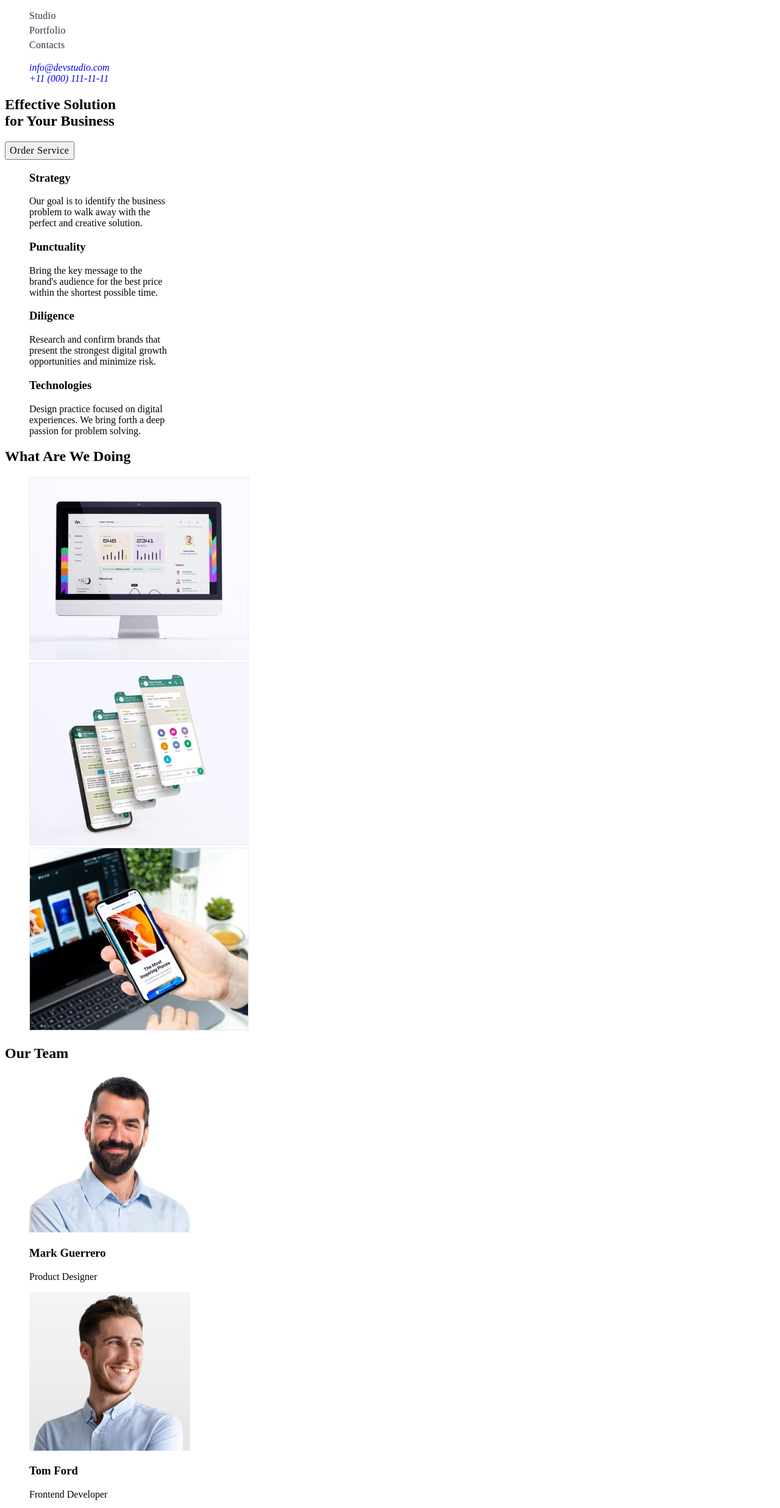
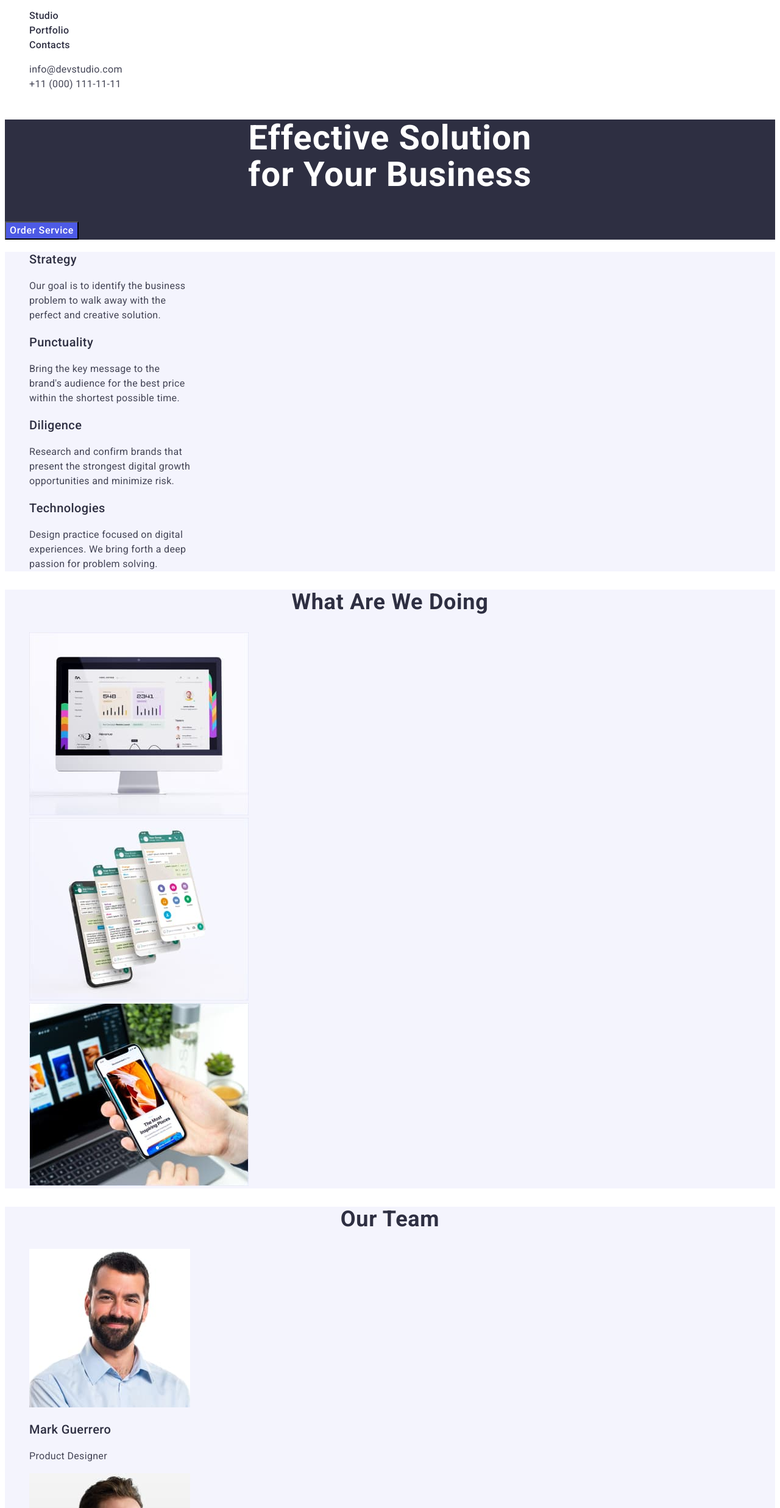
Before and after one commit to JessahSeroje/goit-markup-hw-02, a plain HTML site: page index.html in a window 1280 px wide. Shown: the part 38-2511 px from the top of the page at 61% size. Drawn offline with Linux system fonts and the light colour scheme.

Commit message:
create hw2 update

```diff
--- a/css/styles.css
+++ b/css/styles.css
@@ -8,7 +8,7 @@
 }
 
 .body {
-  font-family: Roboto;
+  font-family: Roboto, sans-serif;
 }
 
 /* -- General Style --  */
@@ -18,8 +18,18 @@
 .link {
   text-decoration: none;
 }
+.section-title {
+  color: var(--navyblue);
+  font-family: Roboto;
+  font-size: 36px;
+  font-style: normal;
+  font-weight: 700;
+  line-height: 40px; /* 111.111% */
+  letter-spacing: 0.72px;
+  text-transform: capitalize;
+}
 .button {
-  font-family: inherit;
+  font-family: Roboto;
   font-size: 16px;
   font-style: normal;
   font-weight: 500;
@@ -30,7 +40,11 @@
 
 /* Page Header */
 .header {
+  color: var(--navyblue);
   background-color: var(--white);
+}
+
+.header-navigation {
 }
 
 .header-logo {
@@ -43,7 +57,8 @@
 }
 
 .header-link {
-  color: var(--navyblue);
+  font-family: Roboto;
+  color: inherit;
   font-size: 16px;
   font-style: normal;
   font-weight: 500;
@@ -51,9 +66,15 @@
   letter-spacing: 0.32px;
 }
 
-.header-address {
+/* --Address-- */
+.address {
+  color: var(--slate);
 }
-.header-address-link {
+.address-list {
+}
+.address-item {
+}
+.address-link {
   color: inherit;
   font-family: Roboto;
   font-size: 16px;
@@ -62,3 +83,142 @@
   line-height: 24px; /* 150% */
   letter-spacing: 0.32px;
 }
+
+/* --Main-- */
+/* --Hero Section-- */
+.hero {
+  background-color: var(--navyblue);
+}
+.hero-title {
+  color: var(--white);
+  text-align: center;
+  font-family: Roboto;
+  font-size: 56px;
+  font-style: normal;
+  font-weight: 700;
+  line-height: 60px; /* 107.143% */
+  letter-spacing: 1.12px;
+}
+.hero-button {
+  color: var(--white);
+  background-color: var(--iris);
+  font-family: Roboto;
+  font-size: 16px;
+  font-style: normal;
+  font-weight: 500;
+  line-height: 24px; /* 150% */
+  letter-spacing: 0.64px;
+}
+
+/* -- Section 1 -- */
+.section1 {
+  background-color: var(--cloud);
+}
+.section1-division {
+}
+.section1-list {
+}
+.section1-item {
+}
+.section1-item-title {
+  color: var(--navyblue);
+  font-family: Roboto;
+  font-size: 20px;
+  font-style: normal;
+  font-weight: 500;
+  line-height: 24px; /* 120% */
+  letter-spacing: 0.4px;
+}
+.section1-item-text {
+  color: var(--slate);
+  font-family: Roboto;
+  font-size: 16px;
+  font-style: normal;
+  font-weight: 400;
+  line-height: 24px; /* 150% */
+  letter-spacing: 0.32px;
+}
+
+/* --Services Section-- */
+.services {
+  background-color: var(--cloud);
+}
+.services-division {
+}
+.services-title {
+  color: var(--navyblue);
+  text-align: center;
+  font-family: Roboto;
+  font-size: 36px;
+  font-style: normal;
+  font-weight: 700;
+  line-height: 40px; /* 111.111% */
+  letter-spacing: 0.72px;
+  text-transform: capitalize;
+}
+.services-list {
+}
+.services-item {
+}
+
+/* -- People Section -- */
+.people {
+  background-color: var(--cloud);
+}
+.people-title {
+  color: var(--navyblue);
+  text-align: center;
+  font-family: Roboto;
+  font-size: 36px;
+  font-style: normal;
+  font-weight: 700;
+  line-height: 40px; /* 111.111% */
+  letter-spacing: 0.72px;
+  text-transform: capitalize;
+}
+.people-item-title {
+  color: var(--navyblue);
+  font-family: Roboto;
+  font-size: 20px;
+  font-style: normal;
+  font-weight: 500;
+  line-height: 24px; /* 120% */
+  letter-spacing: 0.4px;
+}
+.people-item-text {
+  color: var(--slate);
+  font-family: Roboto;
+  font-size: 16px;
+  font-style: normal;
+  font-weight: 400;
+  line-height: 24px; /* 150% */
+  letter-spacing: 0.32px;
+}
+
+/* --Footer-- */
+.footer {
+  color: var(--cloud);
+  background-color: var(--navyblue);
+}
+.footer-link {
+  color: inherit;
+  font-family: Raleway;
+  font-size: 18px;
+  font-style: normal;
+  font-weight: 800;
+  line-height: 21px; /* 116.667% */
+  letter-spacing: 0.54px;
+  text-transform: uppercase;
+}
+.footer-link:hover {
+  color: var(--iris);
+}
+.footer-text {
+  color: var(--cloud);
+  font-family: Roboto;
+  font-size: 16px;
+  font-style: normal;
+  font-weight: 400;
+  line-height: 24px; /* 150% */
+  letter-spacing: 0.32px;
+}
--- a/index.html
+++ b/index.html
@@ -144,7 +144,7 @@
       <!-- People Section -->
       <section class="people">
         <div>
-          <h2 class="people-title">Our Team</h2>
+          <h2 class="people-title section-title">Our Team</h2>
 
           <ul class="people-list list">
             <li class="people-item">
@@ -198,7 +198,7 @@
     <!-- Footer -->
     <footer class="footer">
       <div>
-        <a class="footer-link link" href=".index.html">WebStudio</a>
+        <a class="footer-link link" href="./index.html">WebStudio</a>
         <p class="footer-text">
           Increase the flow of customers and<br />
           sales for your business with digital<br />
```
Also changed, not shown: css/portfolio.css (added), portfolio.html (added).
